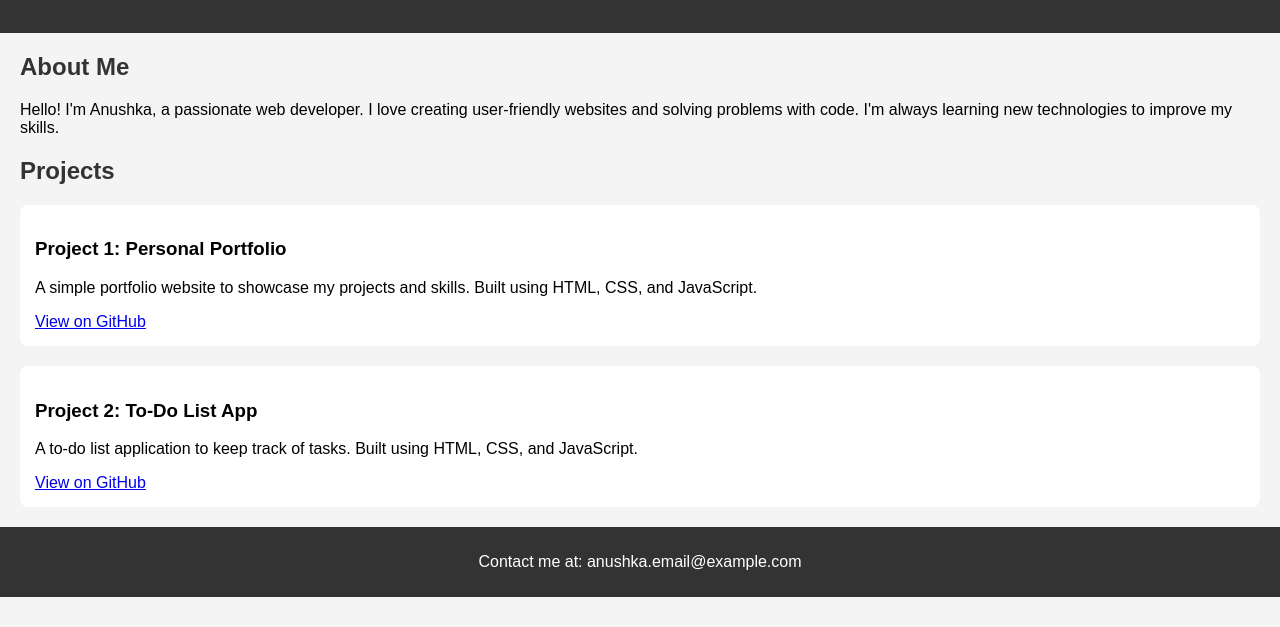
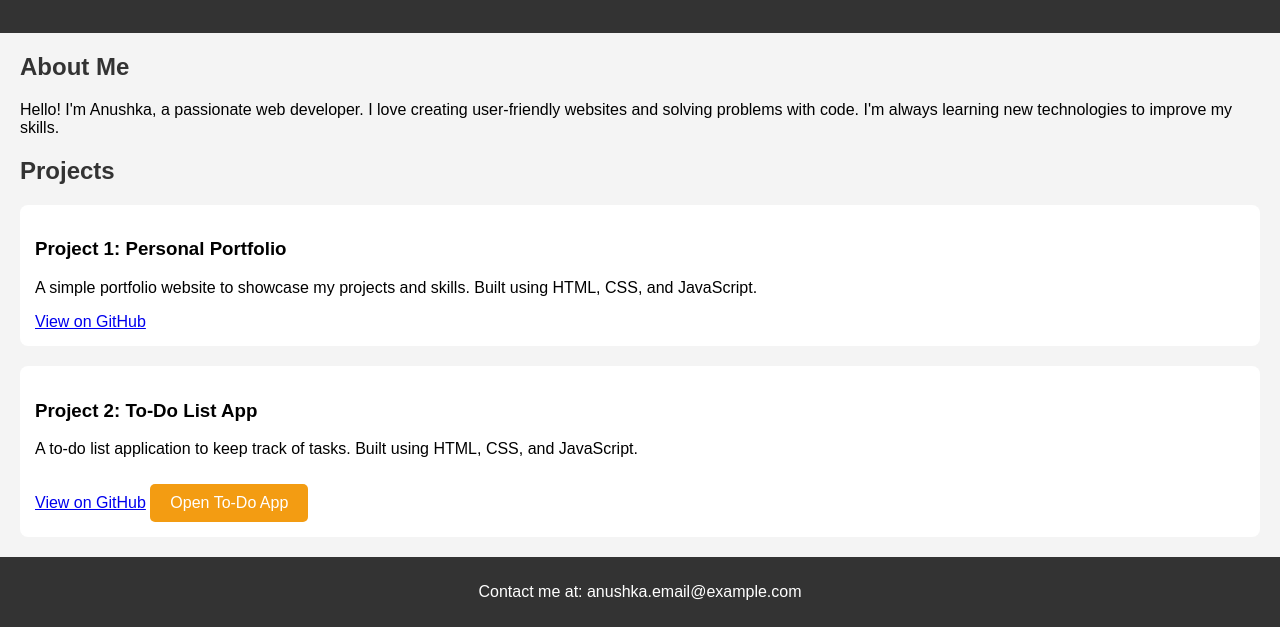
Before and after one commit to Anushkajha18/portfolio, a plain HTML site: page index.html in a window 1280 px wide. Shown: the part 199-826 px from the top of the page. Before the commit the page ends 800 px from the top, so only its background shows below. Drawn offline with Linux system fonts and the light colour scheme.

Commit message:
Update index.html

```diff
--- a/index.html
+++ b/index.html
@@ -105,6 +105,11 @@
       <h3>Project 2: To-Do List App</h3>
       <p>A to-do list application to keep track of tasks. Built using HTML, CSS, and JavaScript.</p>
       <a href="https://github.com/anushkajha18/todo-list" target="_blank">View on GitHub</a>
+<a href="todo.html" style="text-decoration: none;">
+  <button style="padding: 10px 20px; font-size: 16px; background-color: #f39c12; color: white; border: none; border-radius: 5px; cursor: pointer; margin-top: 10px;">
+    Open To-Do App
+  </button>
+</a>
     </div>
   </section>
 
```
